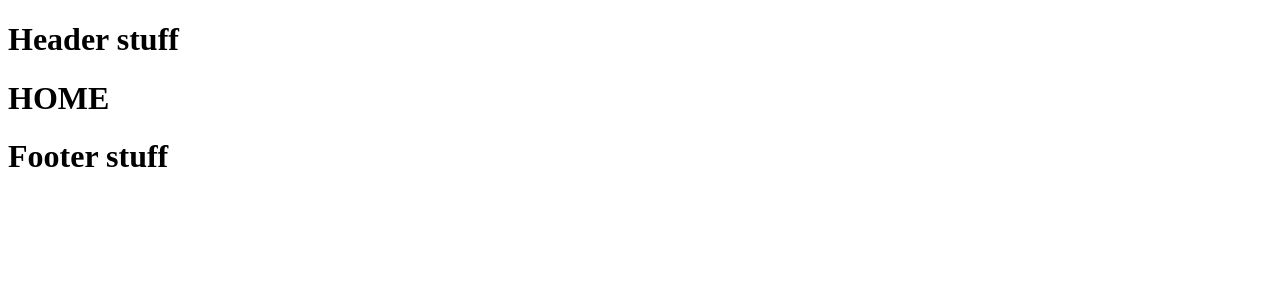
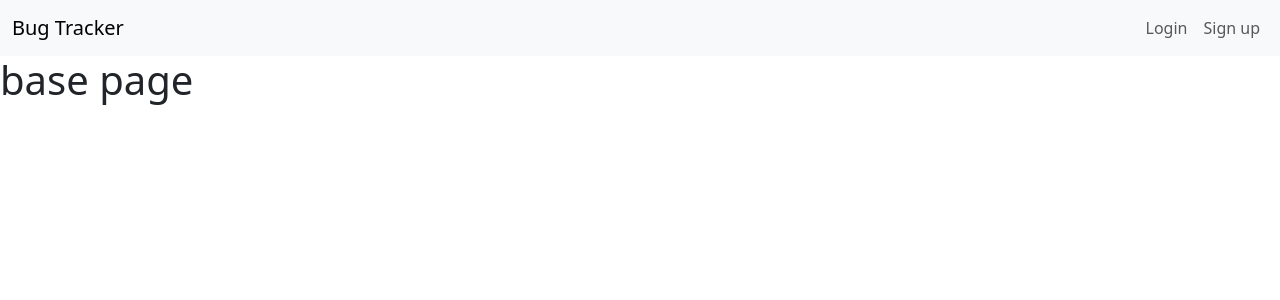
Before and after one commit to nmowens95/Bug-Tracker, a Django app: page / in a window 1280 px wide. Shown: the top 300 px of the page. Run offline with Django 5.2, Linux system fonts and the light colour scheme.

Commit message:
Changes to the html templating

```diff
--- a/bug_tracker/tracker/templates/tracker/base.html
+++ b/bug_tracker/tracker/templates/tracker/base.html
@@ -4,16 +4,35 @@
     <meta charset="UTF-8">
     <meta name="viewport" content="width=device-width, initial-scale=1.0">
     <title>{% block title %}{% endblock %} | BugTracker</title>
+    <link href="https://cdn.jsdelivr.net/npm/bootstrap@5.3.2/dist/css/bootstrap.min.css" rel="stylesheet" integrity="sha384-T3c6CoIi6uLrA9TneNEoa7RxnatzjcDSCmG1MXxSR1GAsXEV/Dwwykc2MPK8M2HN" crossorigin="anonymous">
+
 </head>
-
-<h1>Header stuff</h1>
 
 <body>
 
+    <nav class="navbar navbar-expand-lg bg-body-tertiary">
+        <div class="container-fluid d-flex justify-content-between align-items-center">
+            <a class="navbar-brand" href="{% url 'home' %}">Bug Tracker</a>
+            <div class="navbar-nav">
+                <ul class="navbar-nav">
+                    <li class="nav-item">
+                        <a class="nav-link" href="#">Login</a>
+                    </li>
+                    <li class="nav-item">
+                        <a class="nav-link" href="#">Sign up</a>
+                    </li>
+                </ul>
+            </div>
+        </div>
+    </nav>
+
+
+
+
     {% block content %}{% endblock %}
 
+    <script src="https://cdn.jsdelivr.net/npm/bootstrap@5.3.2/dist/js/bootstrap.bundle.min.js" integrity="sha384-C6RzsynM9kWDrMNeT87bh95OGNyZPhcTNXj1NW7RuBCsyN/o0jlpcV8Qyq46cDfL" crossorigin="anonymous"></script>
 </body>
 
-<h1>Footer stuff</h1>
 
 </html>
--- a/bug_tracker/tracker/templates/tracker/home.html
+++ b/bug_tracker/tracker/templates/tracker/home.html
@@ -1,7 +1,9 @@
 {% extends 'tracker/base.html' %}
+
+{% block title %}Home{% endblock %}
 
 {% block content %}
 
-<h1>HOME</h1>
+<h1>base page</h1>
 
 {% endblock %}
```
